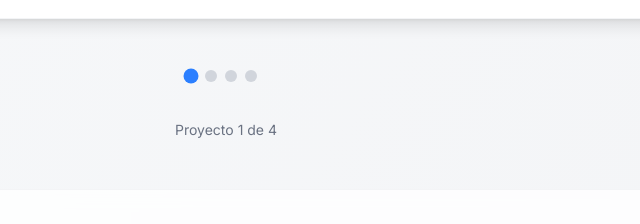
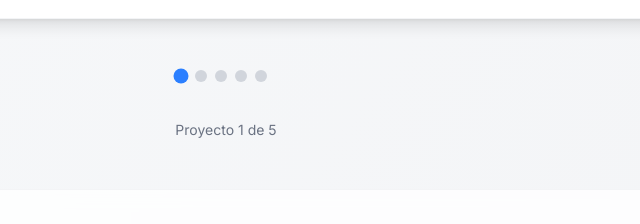
Before and after one commit to leonardo02lobo/TodoSobreLaUNET, an Astro site: page /Proyectos in a window 1280 px wide. Shown: the part 1832-2056 px from the top of the page, 414-1054 px from the left. Built offline with nearby package versions, Linux system fonts and the light colour scheme; Astro itself is replaced by a stand-in of ours.

Commit message:
feat: add Pensum Informatica UNET Obsidian Vault project and update logo to gceii.webp

```diff
--- a/src/components/Header.jsx
+++ b/src/components/Header.jsx
@@ -69,9 +69,9 @@ const Header = () => {
             <div className="flex items-center space-x-3">
               <a href="/" className="flex items-center gap-2.5 group">
                 <img
-                  src="/gceii-transparent.webp"
+                  src="/gceii.webp"
                   alt="CEII UNET"
-                  className="h-10 w-auto object-contain transition-transform duration-300 group-hover:scale-105"
+                  className="h-10 w-auto object-contain rounded-lg transition-transform duration-300 group-hover:scale-105"
                 />
                 <span className="text-xl font-bold font-mono tracking-tight text-emerald-600">
                   UNET
--- a/src/data/proyectos.json
+++ b/src/data/proyectos.json
@@ -63,5 +63,22 @@
             "participantes": "Iryin Ortiz y Juan Luna",
             "duracion": "3 meses"
         }
+    },
+    {
+        "nombre": "Pensum Informática UNET Vault",
+        "descripcion": "Vault de conocimiento en Obsidian estructurado alrededor del pensum completo de Ingeniería en Informática de la UNET, con 54 materias, 478 notas Markdown interconectadas y vista de grafo para explorar prelaciones y temas.",
+        "materia": "Todas las asignaturas",
+        "tecnologias": ["Obsidian", "Markdown", "Git", "GitHub"],
+        "imagen": "/obsidian-pensum-unet.png",
+        "icono": "/gceii.webp",
+        "tipo": "Proyecto Comunitario / Open Source",
+        "estado": "En continuo desarrollo",
+        "periodo": "2026-1",
+        "link": "https://github.com/leonardo02lobo/Pensum-Informatica-UNET-Vault",
+        "enlace": "https://github.com/leonardo02lobo/Pensum-Informatica-UNET-Vault",
+        "estadisticas": {
+            "participantes": "Leonardo Lobo",
+            "duracion": "Continuo"
+        }
     }
 ]
--- a/src/layout/Layout.astro
+++ b/src/layout/Layout.astro
@@ -8,7 +8,7 @@ import "../styles/global.css";
 <html lang="en">
 	<head>
 		<meta charset="utf-8" />
-		<link rel="icon" type="image/svg+xml" href="/favicon.svg" />
+		<link rel="icon" type="image/webp" href="/gceii.webp" />
 		<meta name="viewport" content="width=device-width" />
 		<meta name="generator" content={Astro.generator} />
 		<ViewTransitions />
```
Also changed, not shown: public/obsidian-pensum-unet.png (added).
